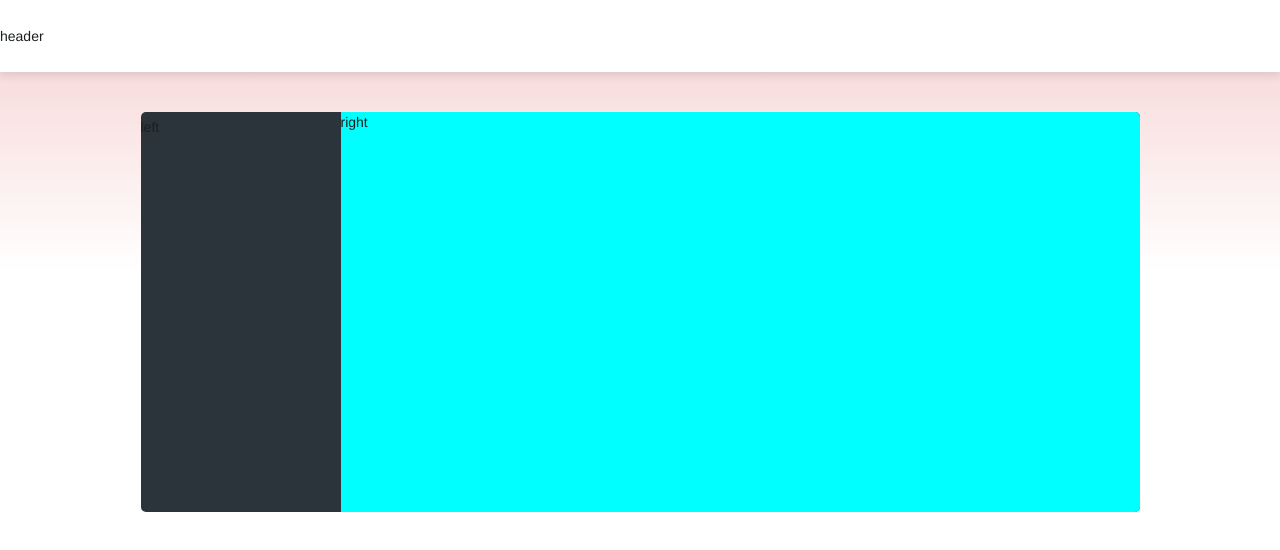
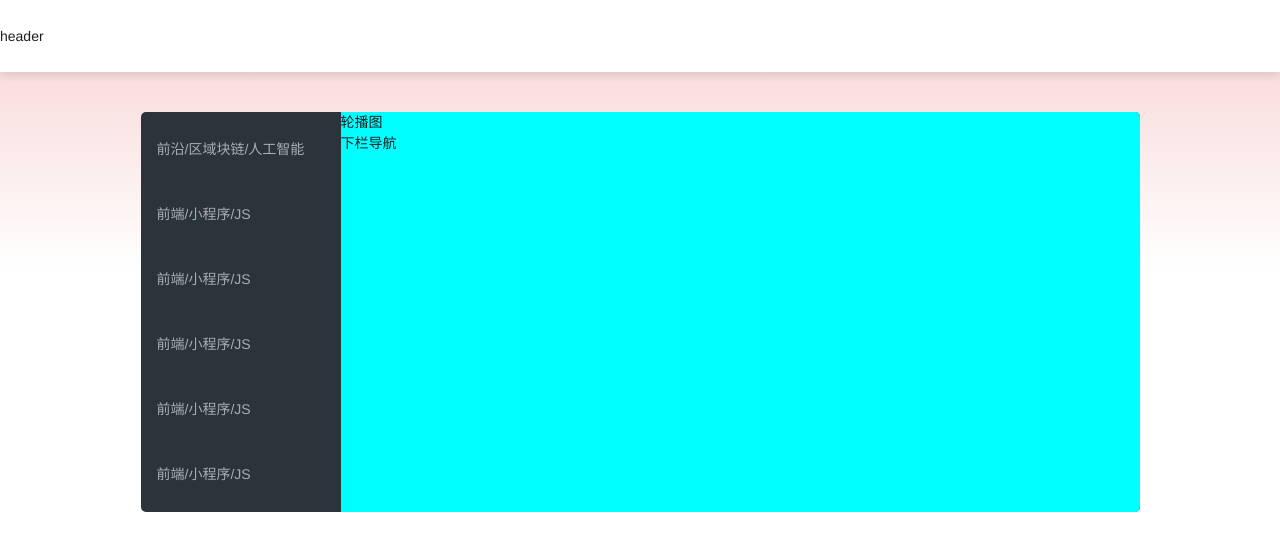
Before and after one commit to cjchnwscqwsbsy/xrk_demo1, a React app: page / in a window 1280 px wide. Built offline with nearby package versions, Linux system fonts and the light colour scheme.

Commit message:
mock menu data

```diff
--- a/src/framework/home/index.js
+++ b/src/framework/home/index.js
@@ -1,8 +1,21 @@
 import React from 'react';
 import './index.less';
+import { menuData } from './mock';
 
 export default class Home extends React.Component{
+    constructor(props){
+        super(props);
+        this.state = {
+            dataSource:[]
+        };
+    }
+    componentDidMount(){
+        this.setState({
+            dataSource:menuData
+        });
+    }
     render(){
+        const { dataSource } = this.state;
         return (
             <div className={`framework-home`}>
                 <div className={`framework-home-header`}>
@@ -10,8 +23,13 @@ export default class Home extends React.Component{
                 </div>
                 <div className={`framework-home-content`}>
                     <div className={`framework-home-content-box`}>
-                        <div className={`framework-home-content-box-menu`}>left</div>
-                        <div className={`framework-home-content-box-showroom`}>right</div>
+                        <div className={`framework-home-content-box-menu`}>
+                            {dataSource.map(item => <span key={item.key}>{item.title}</span>)}
+                        </div>
+                        <div className={`framework-home-content-box-showroom`}>
+                            <div className={`framework-home-content-box-showroom-slide`}>轮播图</div>
+                            <div className={`framework-home-content-box-showroom-hatch`}>下栏导航</div>
+                        </div>
                     </div>
                 </div>
             </div>
--- a/src/framework/home/index.less
+++ b/src/framework/home/index.less
@@ -23,9 +23,27 @@
       transform: translateY(40px);
       background: #2b333b;
       &-menu{
+        display: flex;
+        flex-direction: column;
+        justify-content: space-around;
         width: 200px;
         height: 390px;
         background: #2b333b;
+        span{
+          display: block;
+          color: rgba(255, 255, 255, 0.6);
+          padding: 0 16px;
+          border-top-left-radius: 4px;
+          border-bottom-left-radius: 4px;
+          height: 65px;
+          line-height: 65px;
+          transition: all .1s;
+        }
+        span:hover{
+          background: rgba(255,255,255,.3);
+          color: #ffffff;
+          cursor: pointer;
+        }
       }
       &-showroom{
         height: 100%;
@@ -33,6 +51,12 @@
         border-top-right-radius: 5px;
         border-bottom-right-radius: 5px;
         background: aqua;
+        &-slide{
+
+        }
+        &-hatch{
+
+        }
       }
     }
   }
--- /dev/null
+++ b/src/framework/home/mock.js
@@ -0,0 +1,21 @@
+export const menuData = [
+    {
+        key:'item1',
+        title:'前沿/区域块链/人工智能'
+    },{
+        key:'item2',
+        title:'前端/小程序/JS'
+    },{
+        key:'item3',
+        title:'前端/小程序/JS'
+    },{
+        key:'item4',
+        title:'前端/小程序/JS'
+    },{
+        key:'item5',
+        title:'前端/小程序/JS'
+    },{
+        key:'item6',
+        title:'前端/小程序/JS'
+    }
+];
```
